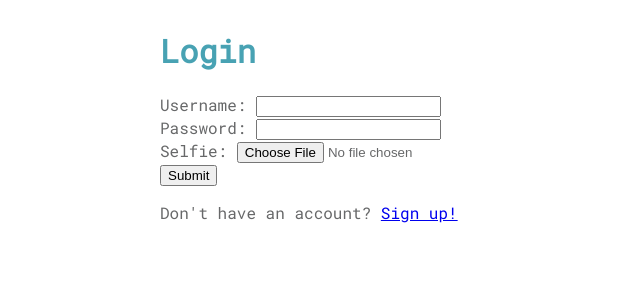
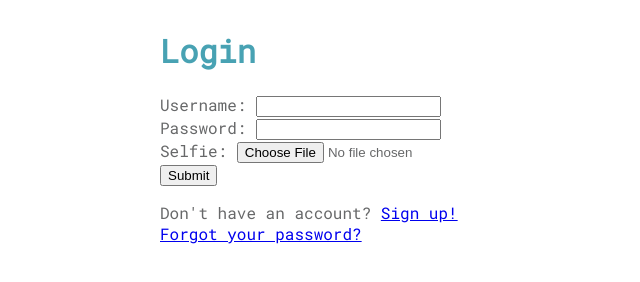
Before and after one commit to leviking/KikiSaver, a website: page public/login.html in a window 1280 px wide. Shown: the whole page, without its empty margins (0-640 px from the left). Drawn offline with Linux system fonts and the light colour scheme; a web font is replaced by a local one.

Commit message:
Added forgot your login.

```diff
--- a/public/login.html
+++ b/public/login.html
@@ -28,7 +28,7 @@
                 <input type="submit" value="Submit">
             </div>
         </form>
-        <p>Don't have an account? <a href="/signup"> Sign up!</a></p>
+        <p>Don't have an account? <a href="/signup"> Sign up!</a><br><a href="#">Forgot your password?</a></p>
     </main>
     <script>
         window.onload = (event) => {
```
